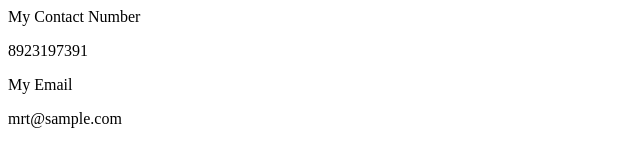
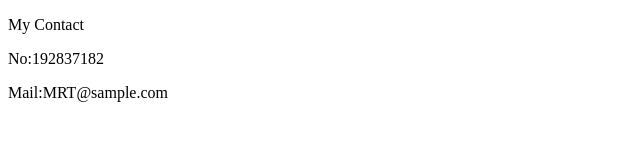
Before and after one commit to justanotherdevi/Capstone, a plain HTML site: page contact.html in a window 1280 px wide. Shown: the whole page, without its empty margins (0-640 px from the left). Drawn offline with Linux system fonts and the light colour scheme.

Commit message:
Update contact.html

```diff
--- a/contact.html
+++ b/contact.html
@@ -1,4 +1,9 @@
-<p>My Contact Number</p>
-<p>8923197391</p>
-<p>My Email</p>
-<p>mrt@sample.com</p>
+<!DOCTYPE html>
+<head>
+  <meta charset="UTF-8">
+</head>
+<body>
+  <p>My Contact</p>
+  <p>No:192837182</p>
+  <p>Mail:MRT@sample.com</p>
+</body>
```
